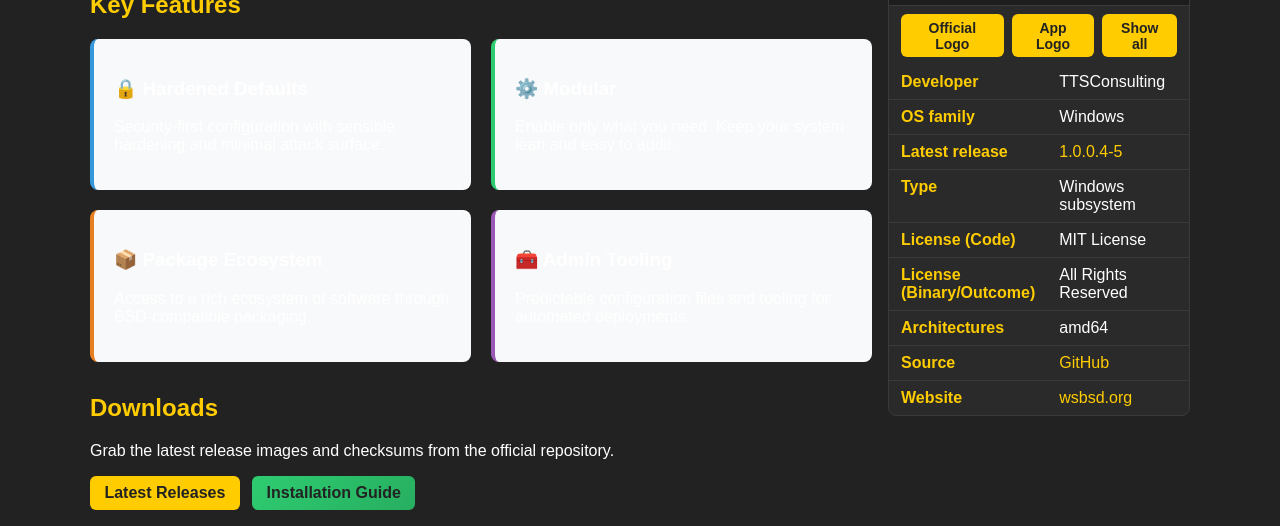
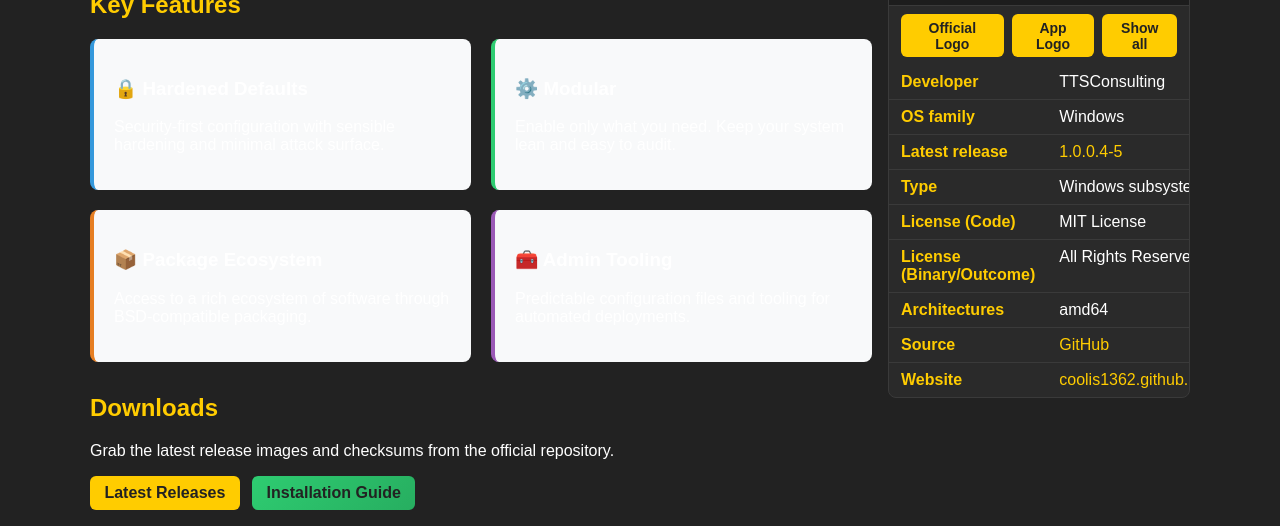
Before and after one commit to TTSConsulting/wiki.wsbsd.org, a plain HTML site: page wiki/WSBSD.html in a window 1280 px wide. Shown: the part 807-1333 px from the top of the page. Drawn offline with Linux system fonts and the light colour scheme.

Commit message:
Update website link in WSBSD.html to reflect correct URL

```diff
--- a/wiki/WSBSD.html
+++ b/wiki/WSBSD.html
@@ -68,7 +68,7 @@
                     </tr>
                     <tr>
                         <th>Website</th>
-                        <td><a href="https://coolis1362.github.io/wsbsd.org/" target="_blank">wsbsd.org</a></td>
+                        <td><a href="https://coolis1362.github.io/wsbsd.org/" target="_blank">coolis1362.github.io/wsbsd.org</a></td>
                     </tr>
                 </tbody>
             </table>
```
